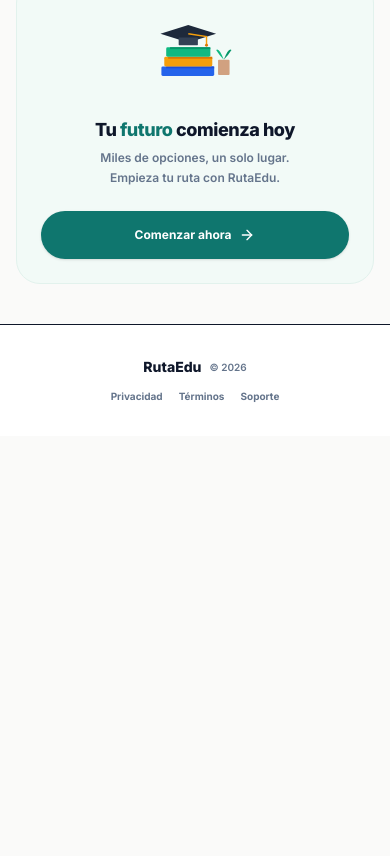
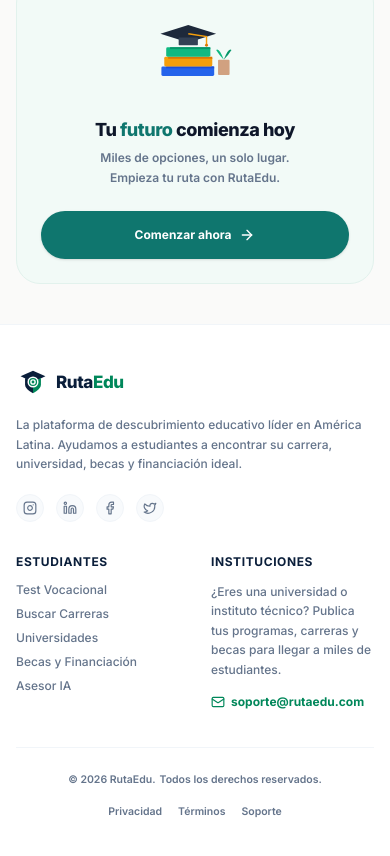
Before and after one commit to yisus0207/rutaedu, a Next.js app: page / in a window 390 px wide. Shown: the part 1039-1895 px from the top of the page. Before the commit the page ends 1475 px from the top, so only its background shows below. Built offline with nearby package versions, Linux system fonts and the light colour scheme.

Commit message:
style: optimize footer layout, spacing, and support details for mobile

```diff
--- a/src/app/page.tsx
+++ b/src/app/page.tsx
@@ -7,7 +7,7 @@ import VocationalCard from "@/components/VocationalCard";
 import CategoryCard from "@/components/CategoryCard";
 import TestimonialSlider from "@/components/TestimonialSlider";
 import FooterCTA from "@/components/FooterCTA";
-import { Compass } from "lucide-react";
+import { Compass, Mail } from "lucide-react";
 import Link from "next/link";
 
 export default function Home() {
@@ -133,16 +133,85 @@ export default function Home() {
       {/* ============================================= */}
       {/* FOOTER                                         */}
       {/* ============================================= */}
-      <footer className="bg-white border-t border-slate-150 py-8 mt-auto">
-        <div className="max-w-xl mx-auto px-4 text-center space-y-3">
-          <div className="flex justify-center items-center gap-2">
-            <span className="text-sm font-extrabold text-[#0F172A]">RutaEdu</span>
-            <span className="text-[10px] text-[#64748B] font-semibold">© {new Date().getFullYear()}</span>
+      <footer className="bg-white border-t border-slate-100 pt-10 pb-16 md:pb-8 mt-auto">
+        <div className="max-w-7xl mx-auto px-4 sm:px-6 lg:px-8">
+          <div className="grid grid-cols-2 md:grid-cols-4 gap-8 pb-8 border-b border-slate-100 text-left">
+            {/* Brand Block */}
+            <div className="col-span-2 space-y-4">
+              <Link href="/" className="flex items-center space-x-1.5">
+                {/* Logo */}
+                <svg viewBox="0 0 60 60" className="w-8.5 h-8.5 flex-shrink-0" xmlns="http://www.w3.org/2000/svg">
+                  <path d="M30 10 L52 20 L30 30 L8 20 Z" fill="#0A1E3A" />
+                  <path d="M30 30 L16 23 L16 35 C16 43 30 50 30 50 Z" fill="#0A1E3A" />
+                  <path d="M30 30 L44 23 L44 35 C44 43 30 50 30 50 Z" fill="#00875A" />
+                  <circle cx="30" cy="30" r="8.5" fill="#00875A" stroke="#FFFFFF" strokeWidth="2.5" />
+                  <circle cx="30" cy="30" r="5" fill="#FFFFFF" />
+                  <circle cx="30" cy="30" r="2.5" fill="#00875A" />
+                </svg>
+                <span className="text-[17px] font-extrabold tracking-tight leading-none text-[#0A1E3A]">
+                  Ruta<span className="text-[#00875A]">Edu</span>
+                </span>
+              </Link>
+              <p className="text-xs text-[#64748B] font-medium leading-relaxed max-w-sm">
+                La plataforma de descubrimiento educativo líder en América Latina. Ayudamos a estudiantes a encontrar su carrera, universidad, becas y financiación ideal.
+              </p>
+              {/* Social Media Links */}
+              <div className="flex items-center space-x-3 pt-1">
+                <a href="#" className="w-7 h-7 rounded-full bg-slate-50 hover:bg-slate-100 flex items-center justify-center text-[#64748B] hover:text-[#00875A] transition-colors border border-slate-100" aria-label="Instagram">
+                  <svg viewBox="0 0 24 24" fill="none" stroke="currentColor" strokeWidth="2" strokeLinecap="round" strokeLinejoin="round" className="w-3.5 h-3.5"><rect x="2" y="2" width="20" height="20" rx="5" ry="5"></rect><path d="M16 11.37A4 4 0 1 1 12.63 8 4 4 0 0 1 16 11.37z"></path><line x1="17.5" y1="6.5" x2="17.51" y2="6.5"></line></svg>
+                </a>
+                <a href="#" className="w-7 h-7 rounded-full bg-slate-50 hover:bg-slate-100 flex items-center justify-center text-[#64748B] hover:text-[#00875A] transition-colors border border-slate-100" aria-label="LinkedIn">
+                  <svg viewBox="0 0 24 24" fill="none" stroke="currentColor" strokeWidth="2" strokeLinecap="round" strokeLinejoin="round" className="w-3.5 h-3.5"><path d="M16 8a6 6 0 0 1 6 6v7h-4v-7a2 2 0 0 0-2-2 2 2 0 0 0-2 2v7h-4v-7a6 6 0 0 1 6-6z"></path><rect x="2" y="9" width="4" height="12"></rect><circle cx="4" cy="4" r="2"></circle></svg>
+                </a>
+                <a href="#" className="w-7 h-7 rounded-full bg-slate-50 hover:bg-slate-100 flex items-center justify-center text-[#64748B] hover:text-[#00875A] transition-colors border border-slate-100" aria-label="Facebook">
+                  <svg viewBox="0 0 24 24" fill="none" stroke="currentColor" strokeWidth="2" strokeLinecap="round" strokeLinejoin="round" className="w-3.5 h-3.5"><path d="M18 2h-3a5 5 0 0 0-5 5v3H7v4h3v8h4v-8h3l1-4h-4V7a1 1 0 0 1 1-1h3z"></path></svg>
+                </a>
+                <a href="#" className="w-7 h-7 rounded-full bg-slate-50 hover:bg-slate-100 flex items-center justify-center text-[#64748B] hover:text-[#00875A] transition-colors border border-slate-100" aria-label="Twitter">
+                  <svg viewBox="0 0 24 24" fill="none" stroke="currentColor" strokeWidth="2" strokeLinecap="round" strokeLinejoin="round" className="w-3.5 h-3.5"><path d="M22 4s-.7 2.1-2 3.4c1.6 10-9.4 17.3-18 11.6 2.2.1 4.4-.6 6-2C3 15.5.5 9.6 3 5c2.2 2.6 5.6 4.1 9 4-.9-4.2 4-6.6 7-3.8 1.1 0 3-1.2 3-1.2z"></path></svg>
+                </a>
+              </div>
+            </div>
+
+            {/* Students Column */}
+            <div className="col-span-1 space-y-3">
+              <h4 className="text-xs font-bold text-[#0A1E3A] uppercase tracking-wider">Estudiantes</h4>
+              <ul className="space-y-2 text-xs font-medium text-[#64748B]">
+                <li><Link href="/test-vocacional" className="hover:text-[#00875A] transition-colors">Test Vocacional</Link></li>
+                <li><Link href="/explorar?tipo=carreras" className="hover:text-[#00875A] transition-colors">Buscar Carreras</Link></li>
+                <li><Link href="/explorar?tipo=universidades" className="hover:text-[#00875A] transition-colors">Universidades</Link></li>
+                <li><Link href="/explorar?tipo=becas" className="hover:text-[#00875A] transition-colors">Becas y Financiación</Link></li>
+                <li><Link href="/asesor-ia" className="hover:text-[#00875A] transition-colors">Asesor IA</Link></li>
+              </ul>
+            </div>
+
+            {/* Institutions Column */}
+            <div className="col-span-1 space-y-3">
+              <h4 className="text-xs font-bold text-[#0A1E3A] uppercase tracking-wider">Instituciones</h4>
+              <div className="space-y-2">
+                <p className="text-xs text-[#64748B] font-medium leading-relaxed">
+                  ¿Eres una universidad o instituto técnico? Publica tus programas, carreras y becas para llegar a miles de estudiantes.
+                </p>
+                <div className="pt-1">
+                  <a href="mailto:soporte@rutaedu.com" className="inline-flex items-center gap-1.5 text-xs font-bold text-[#00875A] hover:text-[#006F48] hover:underline">
+                    <Mail className="w-3.5 h-3.5" />
+                    <span>soporte@rutaedu.com</span>
+                  </a>
+                </div>
+              </div>
+            </div>
           </div>
-          <div className="flex justify-center gap-4 text-[10px] font-bold text-[#64748B]">
-            <Link href="/politica-de-privacidad" className="hover:text-primary">Privacidad</Link>
-            <Link href="/terminos-de-servicio" className="hover:text-primary">Términos</Link>
-            <Link href="/soporte" className="hover:text-primary">Soporte</Link>
+
+          {/* Bottom copyright & legal links row */}
+          <div className="pt-6 flex flex-col sm:flex-row items-center justify-between gap-4 text-[10.5px] font-semibold text-[#64748B]">
+            <div className="flex items-center gap-1">
+              <span>© {new Date().getFullYear()} RutaEdu.</span>
+              <span>Todos los derechos reservados.</span>
+            </div>
+            <div className="flex gap-4">
+              <Link href="/politica-de-privacidad" className="hover:text-[#00875A] transition-colors">Privacidad</Link>
+              <Link href="/terminos-de-servicio" className="hover:text-[#00875A] transition-colors">Términos</Link>
+              <Link href="/soporte" className="hover:text-[#00875A] transition-colors">Soporte</Link>
+            </div>
           </div>
         </div>
       </footer>
```
